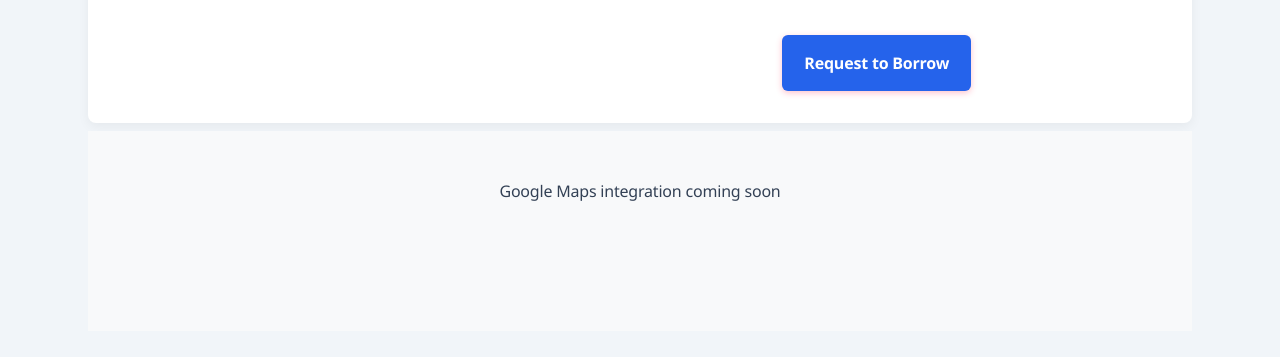
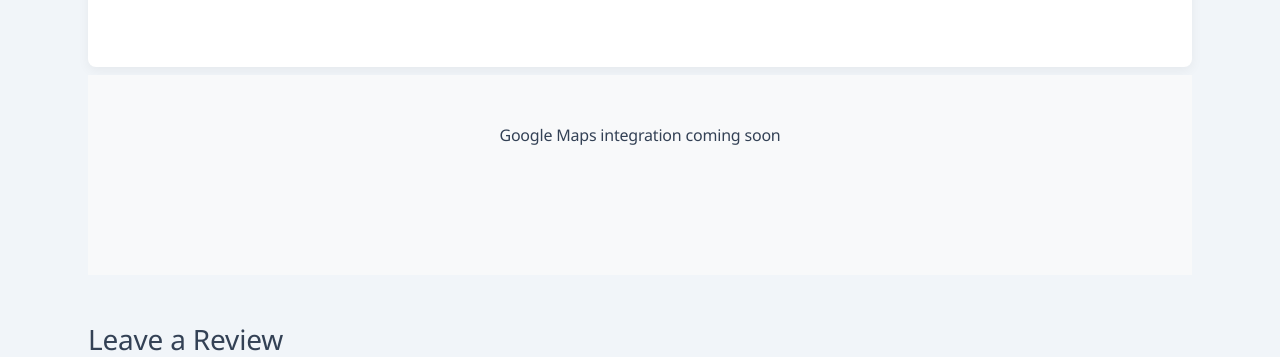
Before and after one commit to TamerTimraz/ShareRides, a Django app: template vehicleLending/templates/vehicleLending/item_desc.html in a window 1280 px wide. Shown: the part 385-742 px from the top of the page. Run offline with Django 5.2, Linux system fonts and the light colour scheme; the template is opened without the code that fills it, so the values that code supplies are empty; parts of the project's set-up code (start-up, migrations or seed data) failed here and were passed over.

Commit message:
removed request to borrow button when vehicle is unavailable

```diff
--- a/vehicleLending/templates/vehicleLending/item_desc.html
+++ b/vehicleLending/templates/vehicleLending/item_desc.html
@@ -317,13 +317,6 @@
                 <div class="action-buttons">
                     {% if vehicle.is_available %}
                         <a href="{% url 'vehicleLending:request_borrow' vehicle.id %}" class="btn item btn-primary">Request to Borrow</a>
-                    {% else %}
-                        <a class="btn item btn-primary" disabled>
-                        Request to Borrow
-                        </a>
-                    {% endif %}
-                    {% if user_type == 'librarian' %}
-                        <a href="#" class="btn item btn-secondary"></a>
                     {% endif %}
 
                     {% if user.user_type == 'librarian' %}
```
